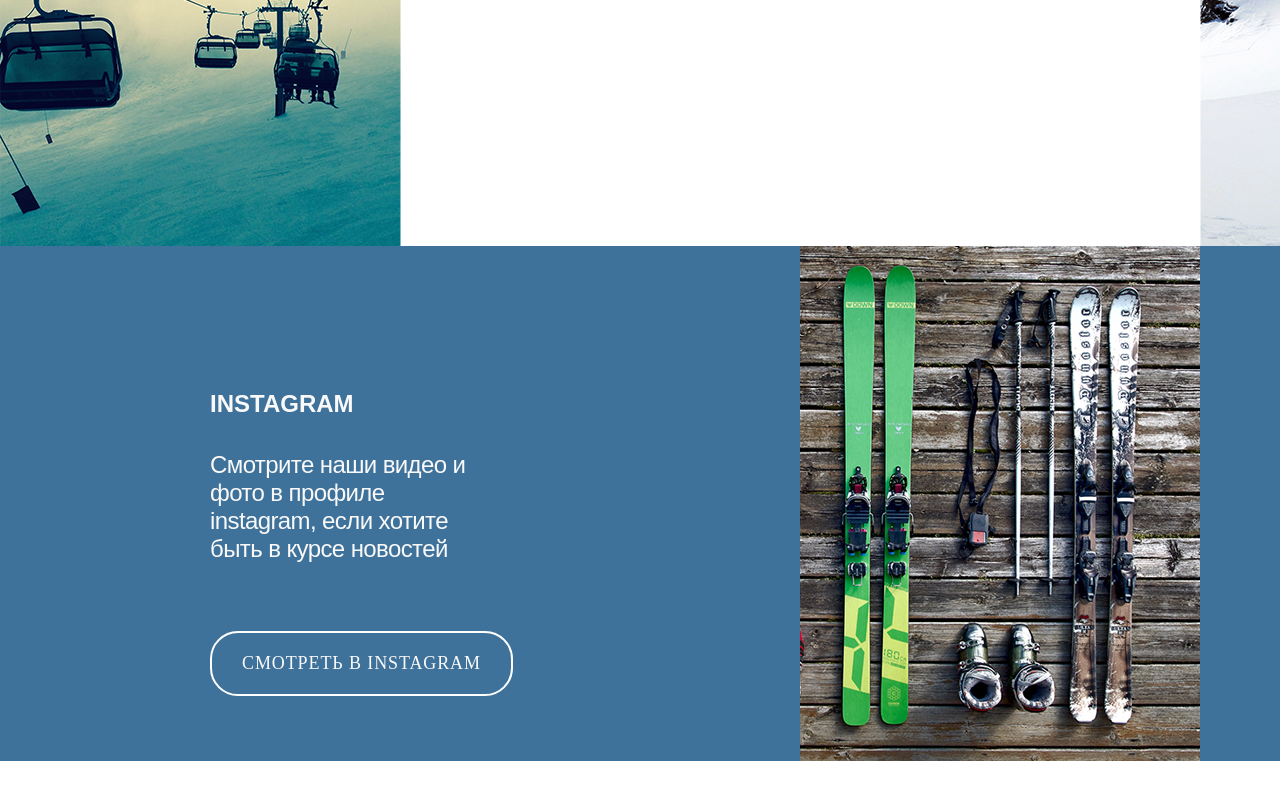
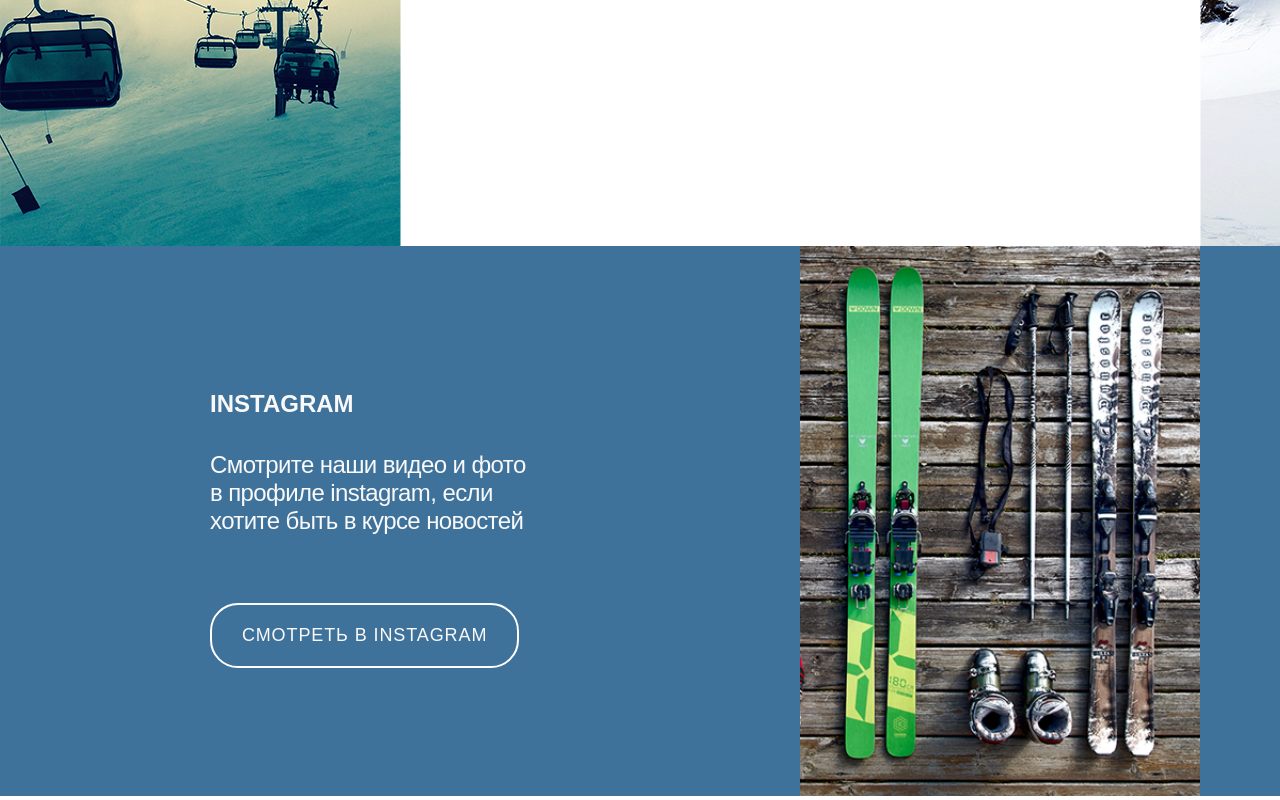
Before and after one commit to Sasha9805/homeworks, a plain HTML site: page lesson-13/index.html in a window 1280 px wide. Shown: the part 764-1564 px from the top of the page. Before the commit the page ends 1529 px from the top, so only its background shows below. Drawn offline with Linux system fonts and the light colour scheme.

Commit message:
Add files via upload
Добавлены комментарии, внизу убран отступ, кнопке добавлен соответствующий шрифт, текст-описание в 3-ей строчке теперь помещается не в 4, а в 3 строки

```diff
--- a/lesson-13/index.html
+++ b/lesson-13/index.html
@@ -12,14 +12,18 @@
   <section class="content">
 
     <div class="grid">
+
       <div class="grid-item grid-item__snowman">
         <img src="img/snowman.png" alt="">
       </div>
+      <!-- /.grid-item__snowman -->
+
       <div class="grid-item grid-item__instructor">
         <div class="grid-item__instructor-text">
           <div class="grid-item__instructor-title">
             Занимайтесь с инструктором
           </div>
+          <!-- /.grid-item__instructor-title -->
           <div class="grid-item__instructor-descr">
             Научитесь спускаться по склону
             под присмотром опытного инструктора,
@@ -27,21 +31,32 @@
             и поставит сразу правильную технику
             спуска по склонам.
           </div>
+          <!-- /.grid-item__instructor-descr -->
         </div>
+        <!-- /.grid-item__instructor-text -->
 
       </div>
+      <!-- /.grid-item__instructor -->
+
       <div class="grid-item grid-item__cable-car">
         <img src="img/cable-car.png" alt="">
       </div>
+      <!-- /.grid-item__cable-car -->
+
       <div class="grid-item grid-item__skier">
         <img src="img/skier.png" alt="">
       </div>
+      <!-- /.grid-item__skier -->
+
       <div class="grid-item grid-item__ski">
         <img src="img/ski.png" alt="">
       </div>
+      <!-- /.grid-item__ski -->
+
       <div class="grid-item grid-item__mountain">
         <img src="img/mountain.png" alt="">
       </div>
+      <!-- /.grid-item__mountain -->
 
       <div class="grid-item grid-item__description">
 
@@ -60,15 +75,19 @@
           </div>
 
       </div>
+      <!-- /.grid-item__description -->
 
       <div class="grid-item grid-item__outfit">
-        <img src="img/outfit.png" alt="">
+        <img src="img/outfit.png" class="grid-item__outfit_size" alt="">
       </div>
+      <!-- /.grid-item__outfit -->
 
       <div class="grid-item grid-item__empty">
 
       </div>
+      <!-- /.grid-item__empty -->
     </div>
+    <!-- /.grid -->
 
   </section>
 </body>
--- a/lesson-13/sass/style.sass
+++ b/lesson-13/sass/style.sass
@@ -1,10 +1,10 @@
 body
   font-family: "Myriad Pro",sans-serif
 .grid
-  margin: auto
+  margin: 0 auto
   display: grid
   grid-template-columns: 400px 400px 400px 400px
-  grid-template-rows: 500px 510px 515px
+  grid-template-rows: 500px 510px 550px
   grid-template-areas: 'snowman snowman instructor instructor''cable-car skier ski mountain''description description outfit empty'
   min-height: 100vh
   &-item
@@ -49,14 +49,14 @@ body
         text-transform: uppercase
         color: #f9f9f9
       &-descr
-        margin-right: 310px
+        margin-right: 260px
         margin-bottom: 68px
         color: #f9f9f9
         letter-spacing: -0.6px
         font-size: 24px
         font-weight: 400
       &-button
-        font-family: "Myriad Pro"
+        font-family: "Myriad Pro",sans-serif
         // margin-right: 300px
         background: transparent
         padding: 20px 30px
@@ -73,6 +73,8 @@ body
           cursor: pointer
     &__outfit
       grid-area: outfit
+      &_size
+        min-height: 550px
     &__empty
       grid-area: empty
       background-color: #3f729b
```
Also changed, not shown: lesson-13/css/style.css, 1 other file.
